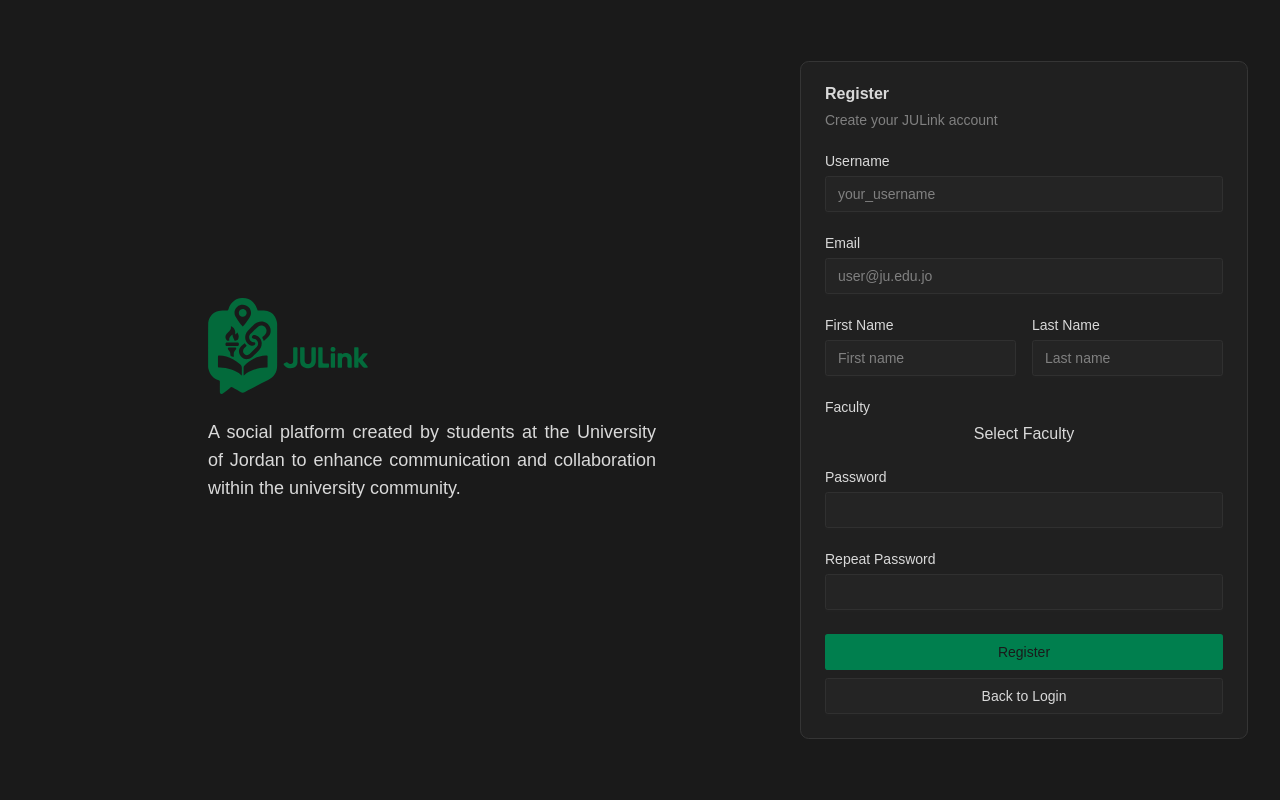
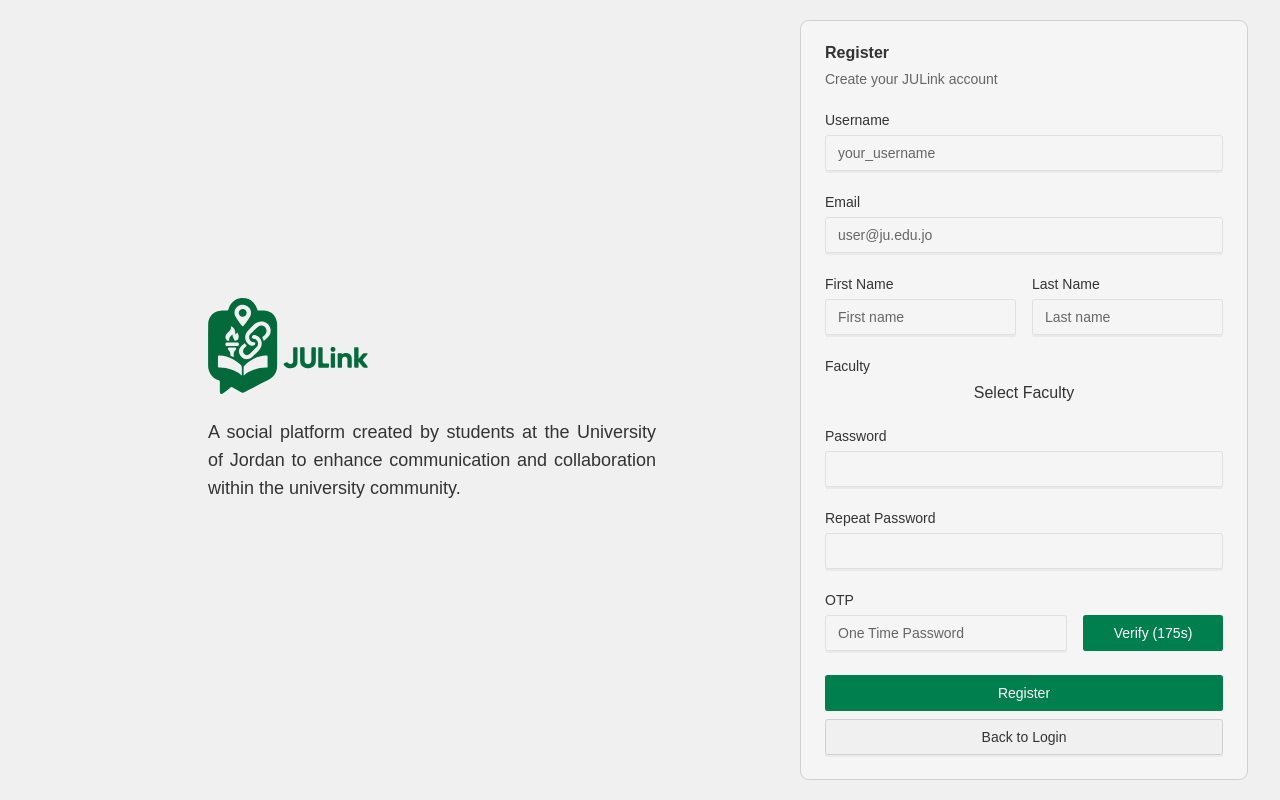
Before and after one commit to 0Risotto/JULink, a React (Vite) app in the folder frontend/julink/: page / in a window 1280 px wide. Built offline with nearby package versions, Linux system fonts and the light colour scheme.

Commit message:
Added register page

```diff
--- a/frontend/julink/src/App.tsx
+++ b/frontend/julink/src/App.tsx
@@ -4,7 +4,7 @@ import './index.css'
 import { ThemeProvider } from "@/components/theme/theme-provider"
 function App() {
   return (
-     <ThemeProvider defaultTheme="dark" storageKey="vite-ui-theme">
+     <ThemeProvider defaultTheme="light" storageKey="vite-ui-theme">
       <RegisterPage/>
    </ThemeProvider>
   )
--- a/frontend/julink/src/features/auth/components/RegisterCard.tsx
+++ b/frontend/julink/src/features/auth/components/RegisterCard.tsx
@@ -17,8 +17,33 @@ import {
 } from "@/components/ui/dropdown-menu"
 import { Input } from "@/components/ui/input"
 import { Label } from "@/components/ui/label"
+import { useEffect, useState } from "react"
 
 export function RegisterCard() {
+    const [showOtp, setShowOtp] = useState(true);
+
+    { /*counter*/ }
+    const [otpSeconds, setOtpSeconds] = useState(180);
+
+  useEffect(() => {
+  if (!showOtp) return;
+
+  setOtpSeconds(180); // start from 3 minutes whenever OTP is shown
+  const id = setInterval(() => {
+    setOtpSeconds((s) => {
+      if (s <= 1) {
+        clearInterval(id);
+        return 0;
+      }
+      return s - 1;
+    });
+  }, 1000);
+
+  return () => clearInterval(id);
+}, [showOtp]);
+
+
+
   return (
     <Card className="w-full max-w-md">
       <CardHeader>
@@ -86,6 +111,19 @@ export function RegisterCard() {
               <Label htmlFor="confirmPassword">Repeat Password</Label>
               <Input id="confirmPassword" type="password" required />
             </div>
+
+           {showOtp && (
+              <div className="grid grid-cols-[1fr_140px] gap-4 items-end">
+              <div className="grid gap-2">
+              <Label htmlFor="otp">OTP</Label>
+              <Input id="otp" placeholder="One Time Password" required />
+              </div>
+              <Button type="button" className="w-full">
+              Verify ({otpSeconds}s)
+              </Button>
+              </div>
+          )}
+
           </div>
         </form>
       </CardContent>
```
